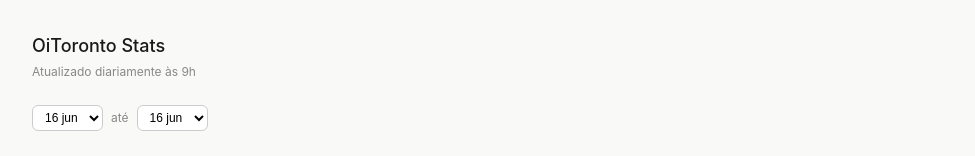
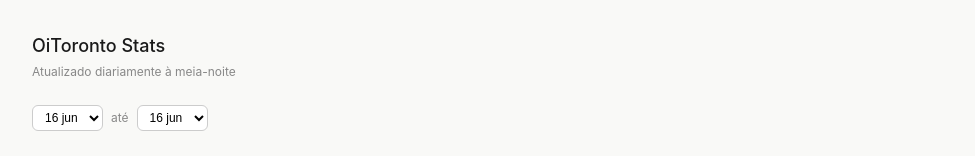
Before and after one commit to fthiesen/oitoronto_automations, a React (Vite) app in the folder stats-dashboard/: page / in a window 1280 px wide. Shown: the top 156 px of the page, without its empty margins (152-1127 px from the left). Built offline with nearby package versions, Linux system fonts and the light colour scheme.

Commit message:
fix run at midnight

```diff
--- a/stats-dashboard/src/App.jsx
+++ b/stats-dashboard/src/App.jsx
@@ -45,7 +45,7 @@
     <div>
       <div style={{ marginBottom: '1.5rem' }}>
         <h1 style={{ fontSize: '18px', fontWeight: 500, marginBottom: '0.25rem' }}>OiToronto Stats</h1>
-        <p style={{ fontSize: '12px', color: '#888' }}>Atualizado diariamente às 9h</p>
+        <p style={{ fontSize: '12px', color: '#888' }}>Atualizado diariamente à meia-noite</p>
       </div>
 
       <div style={{ display: 'flex', alignItems: 'center', gap: '8px', marginBottom: '1.5rem', flexWrap: 'wrap' }}>
```
